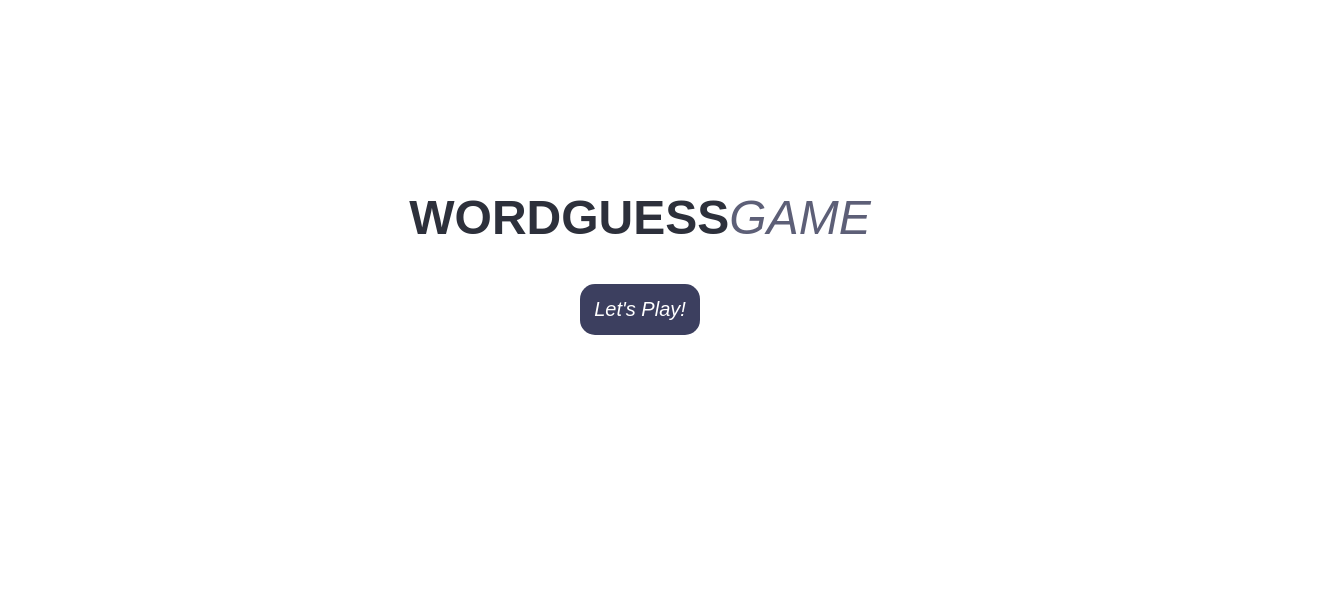
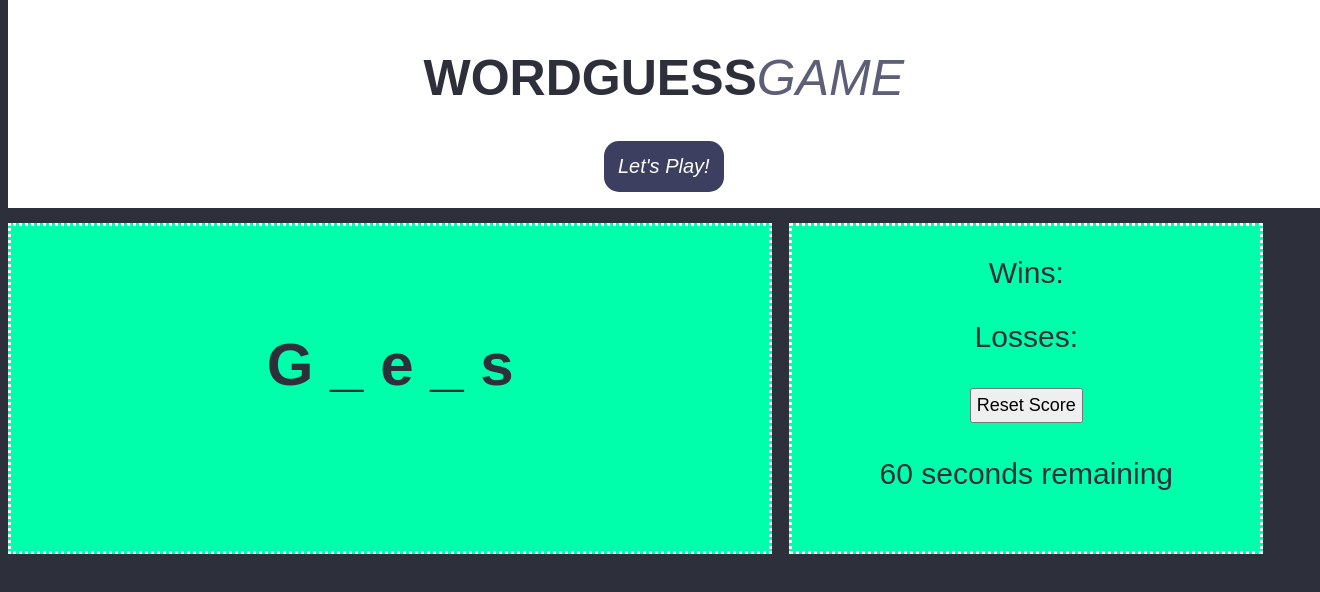
Before and after one commit to scottybuoy/word-guess-game, a plain HTML site: page index.html in a window 1280 px wide. Shown: the whole page, 1320 px wide, since content can reach past the window. Drawn offline with Linux system fonts and the light colour scheme.

Commit message:
created sections on the landing page

```diff
--- a/assets/script.js
+++ b/assets/script.js
@@ -10,16 +10,16 @@ var formCont = document.querySelector("#formCont");
 
 
 
-startButton.addEventListener("click", trans1);
+// startButton.addEventListener("click", trans1);
 
-function trans1() {
-    mainCont.removeChild(startButton);
-    mainCont.removeChild(title);
-    formCont.setAttribute("style", "display: flex;");
-    var testP = document.createElement("span");
-    testP.setAttribute("id", "spanTest");
-    mainCont.appendChild(testP);
-    testP.textContent = "okkk";
+// function trans1() {
+//     mainCont.removeChild(startButton);
+//     mainCont.removeChild(title);
+//     formCont.setAttribute("style", "display: flex;");
+//     var testP = document.createElement("span");
+//     testP.setAttribute("id", "spanTest");
+//     mainCont.appendChild(testP);
+//     testP.textContent = "okkk";
 
 
-};
+// };
--- a/assets/style.css
+++ b/assets/style.css
@@ -1,17 +1,20 @@
 body {
     font-family: sans-serif;
     color: rgb(45, 48, 59);
+    background-color:rgb(45, 48, 59);
 }
 
 #mainCont {
+    position: absolute;
+    background-color: white;
+    top: 0;
     width: 100%;
-    margin: auto;
-}
+    text-align: center;
+    font-size: 25px;
+    padding: 1%;
+    border-style: solid;
+    border-color: white;
 
-#title {
-    font-size: 48px;
-    text-align: center;
-    margin-top: 15%;
 }
 
 #titleSpan {
@@ -20,7 +23,7 @@ body {
     color:rgb(93, 95, 119);
 }
 
-#startButton {
+#start-button {
     display: block;
     margin: auto;
     margin-top: 10px;
@@ -34,3 +37,45 @@ body {
     background-color: rgb(60, 63, 95);
     cursor: pointer;
 }
+
+a {
+   text-decoration: none;
+   color: white;
+}
+
+#guess-word {
+    display: inline-block;
+    justify-content: left;
+    background-color: rgb(0, 255, 170);
+    height: 325px;
+    width: 60%;
+    margin-top: 17%;
+    margin-right: 1%;
+    vertical-align: middle;
+    border-style: dotted;
+    border-color: white;
+}
+
+h2 {
+    font-size: 60px;
+    text-align: center;
+
+
+}
+
+#log {
+    display: inline-block;
+    background-color:rgb(0, 255, 170);
+    height: 325px;
+    width: 37%;
+    margin-top: 17%;
+    font-size: 30px;
+    text-align: center;
+    vertical-align: middle;
+    border-style: dotted;
+    border-color: white;
+}
+
+#reset {
+    padding: 5px;
+    font-size: 18px;
--- a/index.html
+++ b/index.html
@@ -8,12 +8,36 @@
     <link rel="stylesheet" href="assets/style.css">
 </head>
 <body>
+
     <div id="mainCont">
-        <h2 id="title">WORDGUESS<span id="titleSpan">GAME</span></h2>
-        <button id="startButton">Let's Play!</button>
-        <div id="formCont">
-        </div>
+        <h1 id="title">WORDGUESS<span id="titleSpan">GAME</span></h1>
+        <button id="start-button"><a href="#guess-word">Let's Play!</a></button>
     </div>
+
+    <div id="guess-word">
+        <br>
+        <br>
+        <br>
+        <h2 id="blank-word"> G _ e _ s </h2>
+    </div>
+
+    <section id="log">
+    <div id ="score">
+        <p> Wins: </p>
+        <p> Losses: </p>
+        <button id="reset"> Reset Score </button>
+    </div>
+    <br>
+    <div id="seconds">
+        60 seconds remaining
+    </div>
+
+    </section>
+
+
+
+<section>
+</header>
     <script src="assets/script.js"></script>
 </body>
 </html>
```
